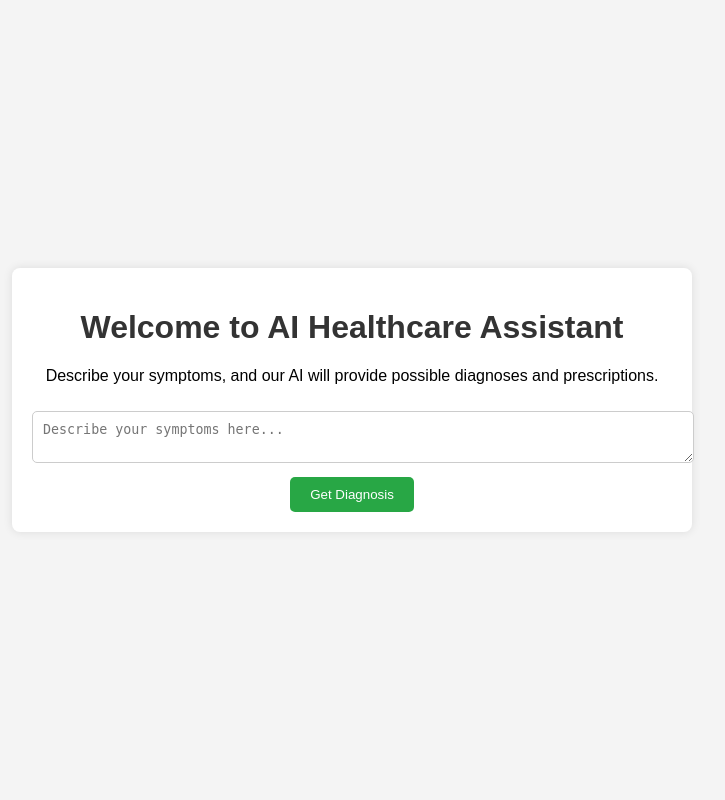
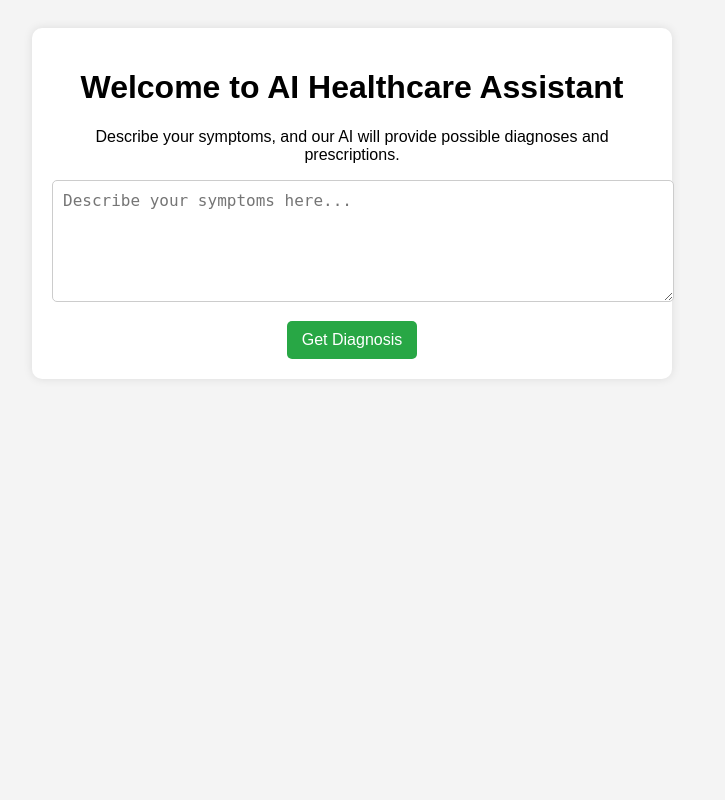
Before and after one commit to Bmagaji76/BMKhealthcareAI, a Flask app: page / in a window 1280 px wide. Shown: the whole page, without its empty margins (288-1013 px from the left). Run offline with Flask 3, Linux system fonts and the light colour scheme.

Commit message:
Update style.css

```diff
--- a/static/style.css
+++ b/static/style.css
@@ -1,44 +1,52 @@
 body {
     font-family: Arial, sans-serif;
     background-color: #f4f4f4;
-    margin: 0;
-    padding: 0;
-    display: flex;
-    justify-content: center;
-    align-items: center;
-    height: 100vh;
+    text-align: center;
+    padding: 20px;
 }
 
 .container {
+    max-width: 600px;
     background: white;
     padding: 20px;
-    border-radius: 8px;
+    margin: auto;
+    border-radius: 10px;
     box-shadow: 0px 0px 10px rgba(0, 0, 0, 0.1);
-    text-align: center;
-    width: 50%;
-}
-
-h1 {
-    color: #333;
 }
 
 textarea {
     width: 100%;
+    height: 100px;
+    margin-bottom: 15px;
     padding: 10px;
-    margin: 10px 0;
+    font-size: 16px;
+    border: 1px solid #ccc;
     border-radius: 5px;
-    border: 1px solid #ccc;
 }
 
 button {
-    background: #28a745;
+    background-color: #28a745;
     color: white;
-    padding: 10px 20px;
+    padding: 10px 15px;
     border: none;
+    cursor: pointer;
+    font-size: 16px;
     border-radius: 5px;
-    cursor: pointer;
 }
 
 button:hover {
-    background: #218838;
+    background-color: #218838;
 }
+
+.voice-controls {
+    margin-top: 20px;
+}
+
+.voice-controls button {
+    background-color: #007bff;
+    margin: 5px;
+}
+
+.voice-controls button:hover {
+    background-color: #0056b3;
+}
```
